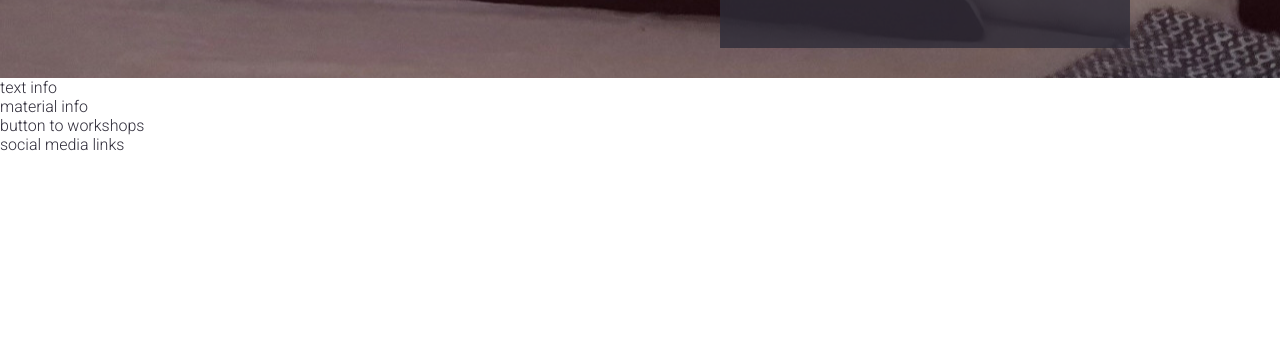
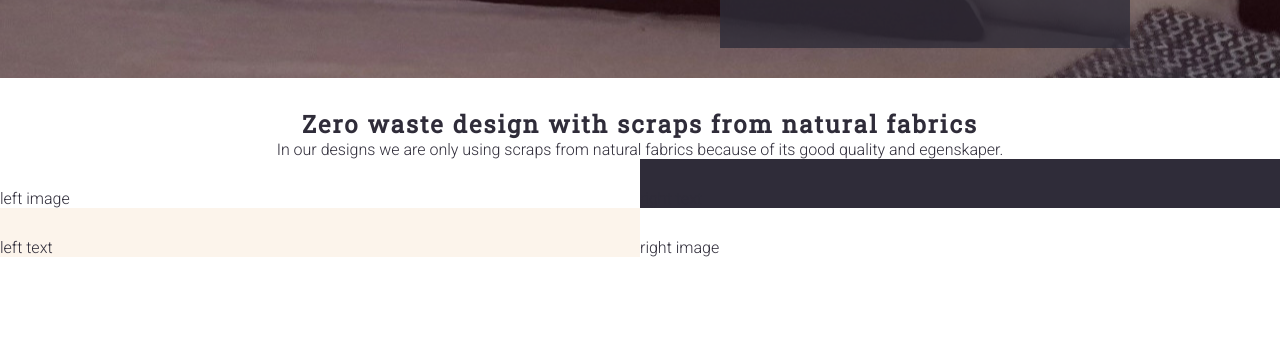
Before and after one commit to MaryAnneLee/zero-waste-design, a plain HTML site: page index.html in a window 1280 px wide. Shown: the part 597-952 px from the top of the page. Before the commit the page ends 800 px from the top, so only its background shows below. Drawn offline with Linux system fonts and the light colour scheme.

Commit message:
Add structure to material info area

```diff
--- a/assets/css/style.css
+++ b/assets/css/style.css
@@ -22,6 +22,7 @@ h1, h2 {
 #logo {
     float: left;
     font-size: 300%;
+    margin-left: 20px;
 }
 
 /* navigation links*/
@@ -87,3 +88,40 @@ h1, h2 {
     right: 150px;
     position: absolute;
 }
+
+/* main section*/
+
+#intro-text {
+    text-align: center;
+    padding-top: 30px;
+}
+
+#material-info {
+    height: 600px; /*might have to change depending on best image height*/
+}
+
+#left-image {
+    padding-top: 30px;
+    width: 50%;
+    float: left;
+}
+
+#right-text {
+    padding-top: 30px;
+    width: 50%;
+    float: right;
+    background-color: #2F2C39;
+}
+
+#right-image {
+    padding-top: 30px;
+    width: 50%;
+    float: right;
+}
+
+#left-text {
+    padding-top: 30px;
+    width: 50%;
+    float: left;
+    background-color: #fcf4eb;
+}
--- a/index.html
+++ b/index.html
@@ -30,8 +30,18 @@
             <h3>Create beautiful things with fabric scraps</h3>
         </div>
     </section>
-    <section>text info</section>
-    <section>material info</section>
+    <section>
+        <div id="intro-text">
+            <h2>Zero waste design with scraps from natural fabrics</h2>
+            <p>In our designs we are only using scraps from natural fabrics because of its good quality and egenskaper.</p>
+        </div>
+    </section>
+    <section id="material-info">
+        <div id="left-image">left image</div>
+        <div id="right-text">right text</div>
+        <div id="left-text">left text</div>
+        <div id="right-image">right image</div>
+    </section>
     <section>button to workshops</section>
     <footer>social media links</footer>
 </body>
```
